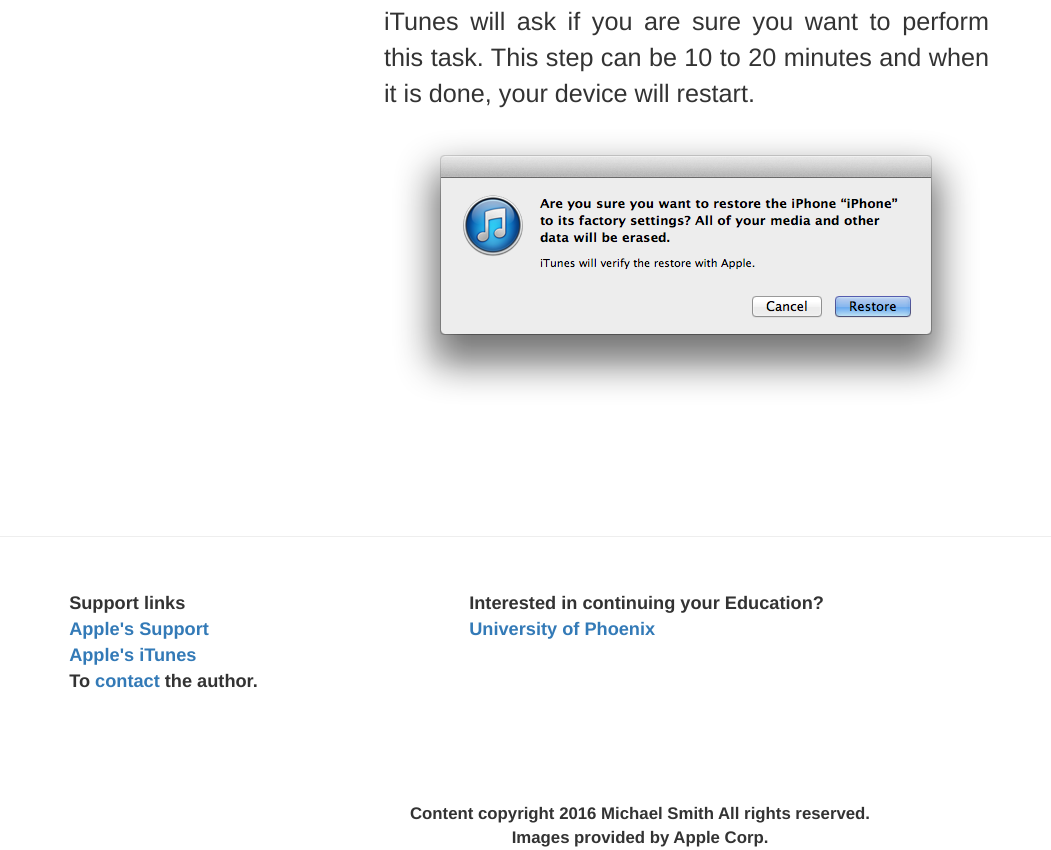
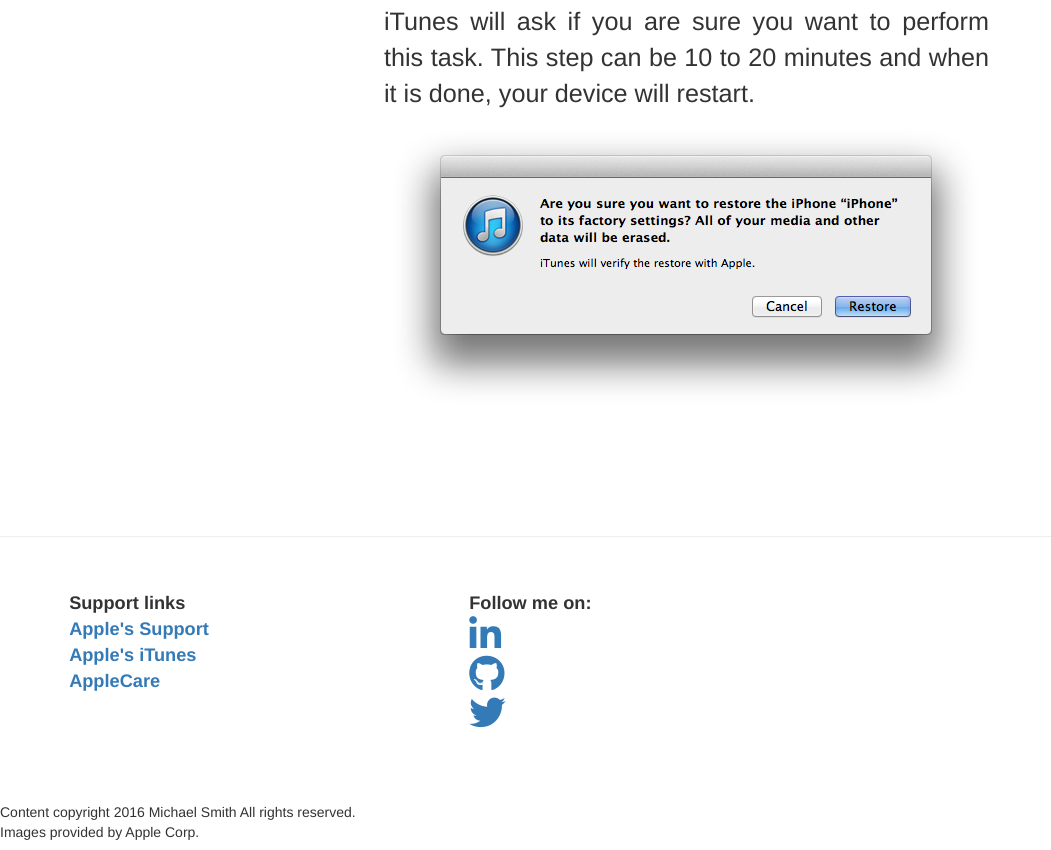
Before and after one commit to M-SmithAllen/AppleFAQ, a plain HTML site: page restore.html in a window 1280 px wide. Shown: the part 2594-3444 px from the top of the page, without its empty margins (0-1051 px from the left). Drawn offline with Linux system fonts and the light colour scheme.

Commit message:
Update restore.html
Added Font Awesome
Fixed navbar:
     href restore.html#wifi was not linking to page and section
     href restore.html#pc_update was not linking to page and section
     href restore.html#restore was not linking to page and section
added social icons/links and reformat changes to footer

```diff
--- a/restore.html
+++ b/restore.html
@@ -8,6 +8,7 @@
 	<link href="css/main.css" rel="stylesheet">
 	<link href="js/main.js" rel="javascript">
 	<link href="css/bootstrap.min.css" rel="stylesheet">
+	<link rel="stylesheet" href="https://use.fontawesome.com/f1a4de6791.css" media="all">
 </head>
 
 <body>
@@ -31,9 +32,9 @@
 						<ul class="dropdown-menu">
 							<li><a href="restore.html#wifi">Updating thru Wi-Fi</a></li>
 							<li role="separator" class="divider"></li>
-							<li><a href="#pc_update">Updating with computer</a></li>
+							<li><a href="restore.html#pc_update">Updating with computer</a></li>
 							<li role="separator" class="divider"></li>
-							<li><a href="#restore">Restoring</a></li>
+							<li><a href="restore.html#restore">Restoring</a></li>
 						</ul> <!-- dropdown-menu -->
 					</li> <!-- dropdown -->
 				</ul> <!-- nav navbar-nav navbar-right -->
@@ -116,6 +117,7 @@
 	</div><!-- main_body -->
 
 	<hr>
+
 	<div id="footer">
 		<div class="row">
 			<div class="col-md-4">
@@ -123,25 +125,38 @@
 					Support links<br>
 					<a href="http://apple.com/support/">Apple's Support</a><br>
 					<a href="http://apple.com/itunes/">Apple's iTunes</a><br>
-					<p> To <a href="mailto:michael.smith101979@gmail.com">contact</a> the author.</p>
+					<a href="http://www.apple.com/support/applecare/">AppleCare</a>
 				</div> <!-- bottom_column -->
 			</div>
+
 			<div class="col-md-4">
 				<div class="middle_footer">
-					Interested in continuing your Education?<br>
-					<a href="http://phoenix.edu">University of Phoenix</a>
+					Follow me on:
+					<div id="myToolTip"></div>
+					<ul class="list-unstyled">
+						<li id="listed">
+							<a class="hoverable" title="LinkedIn" href="https://www.linkedin.com/in/michaelsmith101979" target="_blank">
+								<i class="fa fa-linkedin fa-2x" aria-hidden="true"></i>
+							</a>
+						</li>
+						<li id="listed">
+							<a class="hoverable" title="GitHub" href="https://github.com/bobo6453" target="_blank">
+								<i class="fa fa-github fa-2x" aria-hidden="true"></i>
+							</a>
+						</li>
+						<li id="listed">
+							<a class="hoverable" title="Twitter" href="https://twitter.com/bwninja79" target="_blank">
+								<i class="fa fa-twitter fa-2x" aria-hidden="true"></i>
+							</a>
+						</li>
+					</ul>
 				</div>
-			</div class="col-md-4">
-			<div></div>
 			</div>
-			<div class="right_footer">
-				Content copyright
-				<script type="text/javascript">
-				document.write(new Date().getFullYear());
-				</script>
-				Michael Smith All rights reserved.<br />
-				Images provided by Apple Corp.
-			</div>
+		</div>
+		<div class="bottom_footer">
+			Content copyright
+			<script type="text/javascript">document.write(new Date().getFullYear());</script>
+			Michael Smith All rights reserved.<br />Images provided by Apple Corp.
 		</div>
 	</div>
 	<script src="js/jquery-2.1.4.min.js"></script>
```
